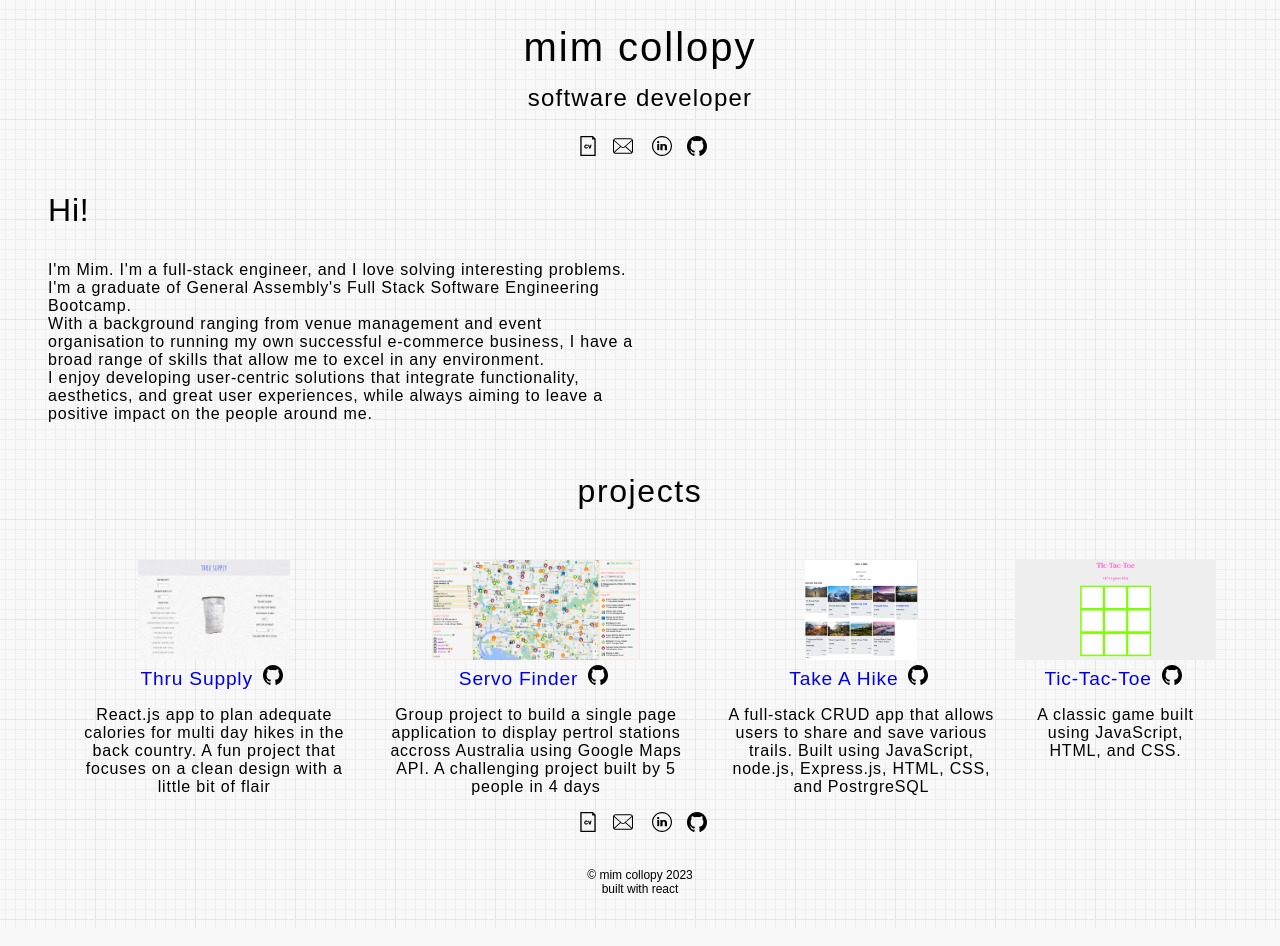
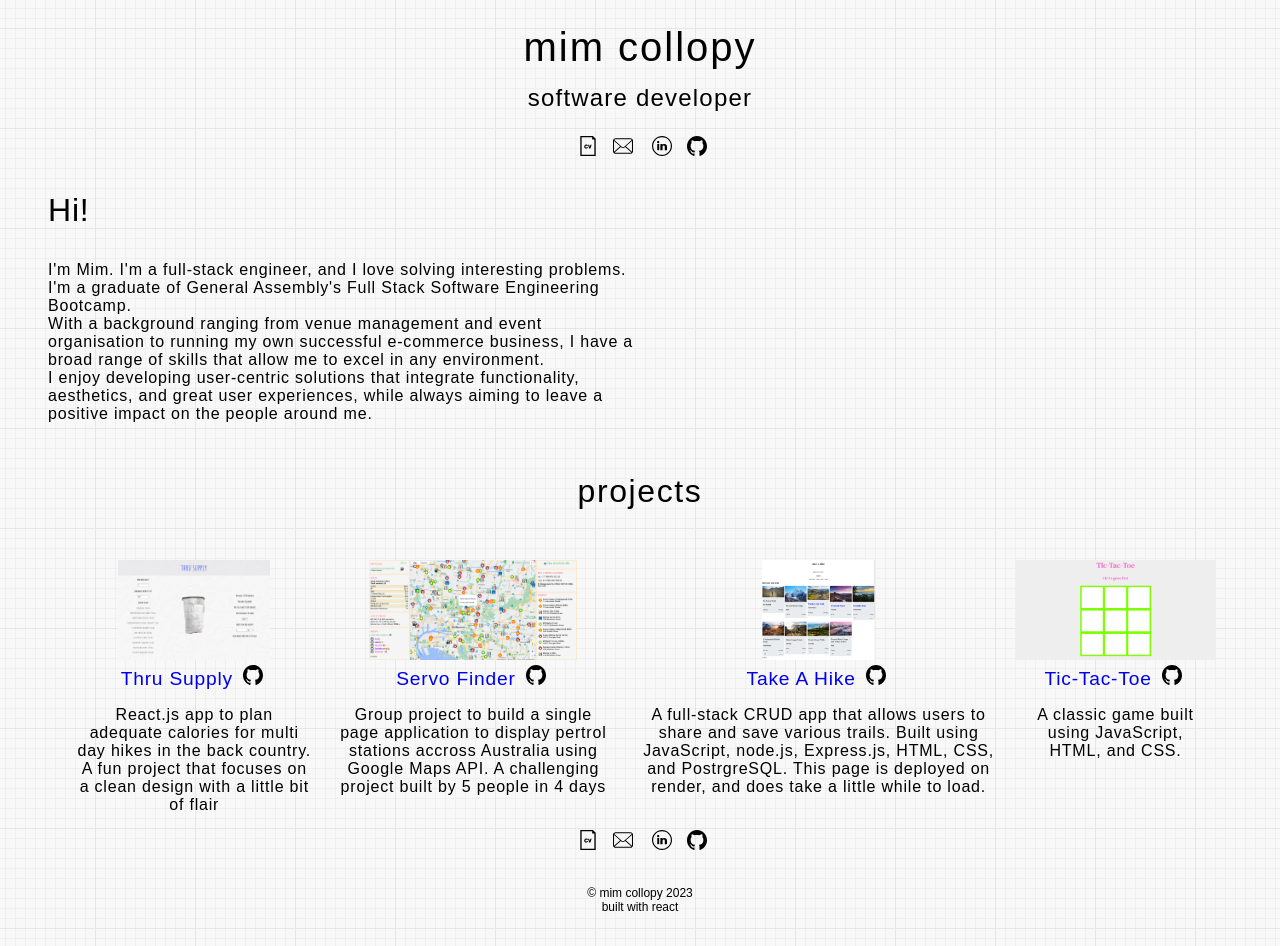
Before and after one commit to mimcollopy/portfolio, a React (Create React App) app: page / in a window 1280 px wide. Built offline with nearby package versions, Linux system fonts and the light colour scheme.

Commit message:
update to links

```diff
--- a/src/components/ProjectInfo.jsx
+++ b/src/components/ProjectInfo.jsx
@@ -51,7 +51,7 @@ export default function ProjectInfo() {
         <p id="project-description">
           A full-stack CRUD app that allows users to share and save various
           trails. Built using JavaScript, node.js, Express.js, HTML, CSS, and
-          PostrgreSQL
+          PostrgreSQL. This page is deployed on render, and does take a little while to load.
         </p>
       </div>
       <div>
--- a/src/components/Socials.jsx
+++ b/src/components/Socials.jsx
@@ -6,17 +6,17 @@ import './Socials.css'
 export default function Socials() {
 return (
     <div className="social-links">
-        <a className="Link" href="https://drive.google.com/file/d/1TBD-60h5khNMxvxgquKa2xgBjEYShtlq/view?usp=sharing">
+        <a className="Link" href="https://drive.google.com/file/d/1TBD-60h5khNMxvxgquKa2xgBjEYShtlq/view?usp=sharing" target="_blank" rel="noopener noreferrer">
           <img className="social-icon" src={cv} alt="CV" />
         </a>
         <a className="Link" href="mailto:mim.collopy@gmail.com">
           <img className="social-icon" src={email} alt="email" />
         </a>
-        <a className="Link" href="https://www.linkedin.com/in/mimcollopy/">
+        <a className="Link" href="https://www.linkedin.com/in/mimcollopy/" target="_blank" rel="noopener noreferrer">
           {" "}
           <img className="social-icon" src={linkedin} alt="LinkedIn" />
         </a>
-        <a className="Link" href="https://github.com/mimcollopy">
+        <a className="Link" href="https://github.com/mimcollopy" target="_blank" rel="noopener noreferrer">
           <img className="social-icon" src={github} alt="GitHub" />
         </a>
       </div>
```
